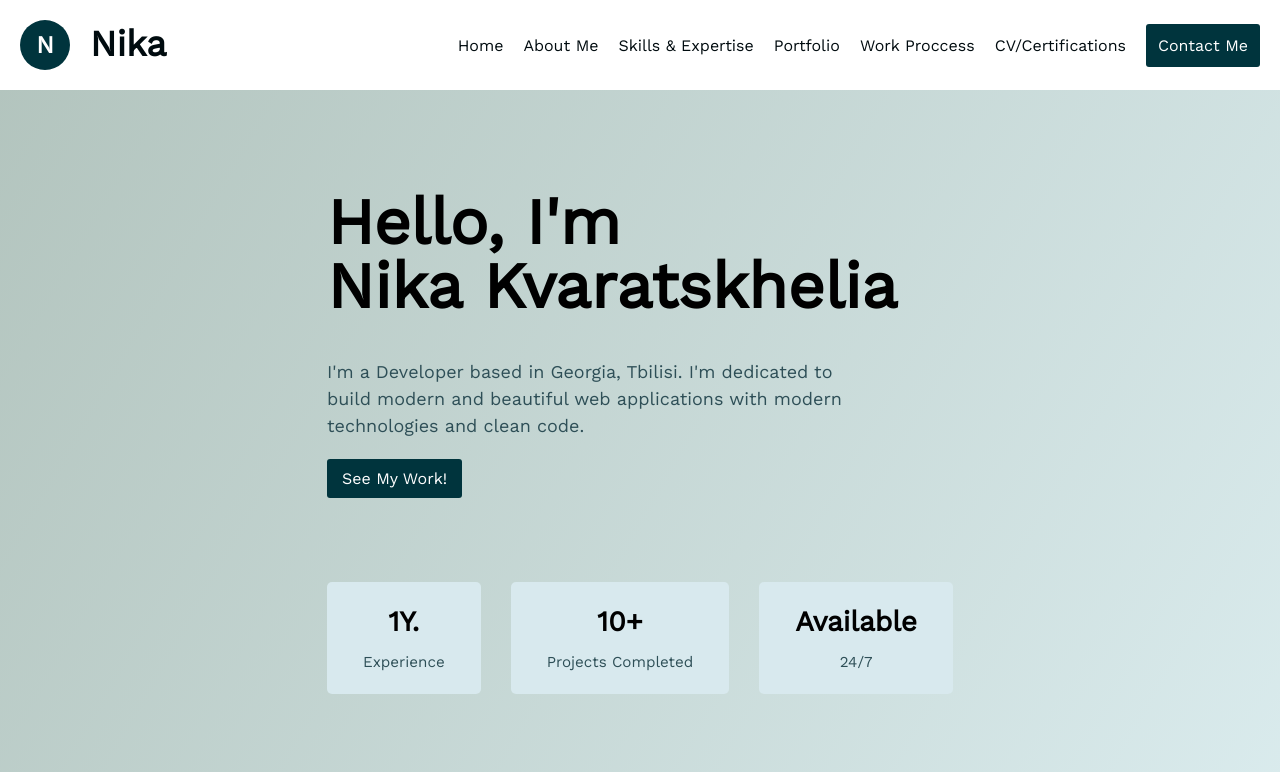
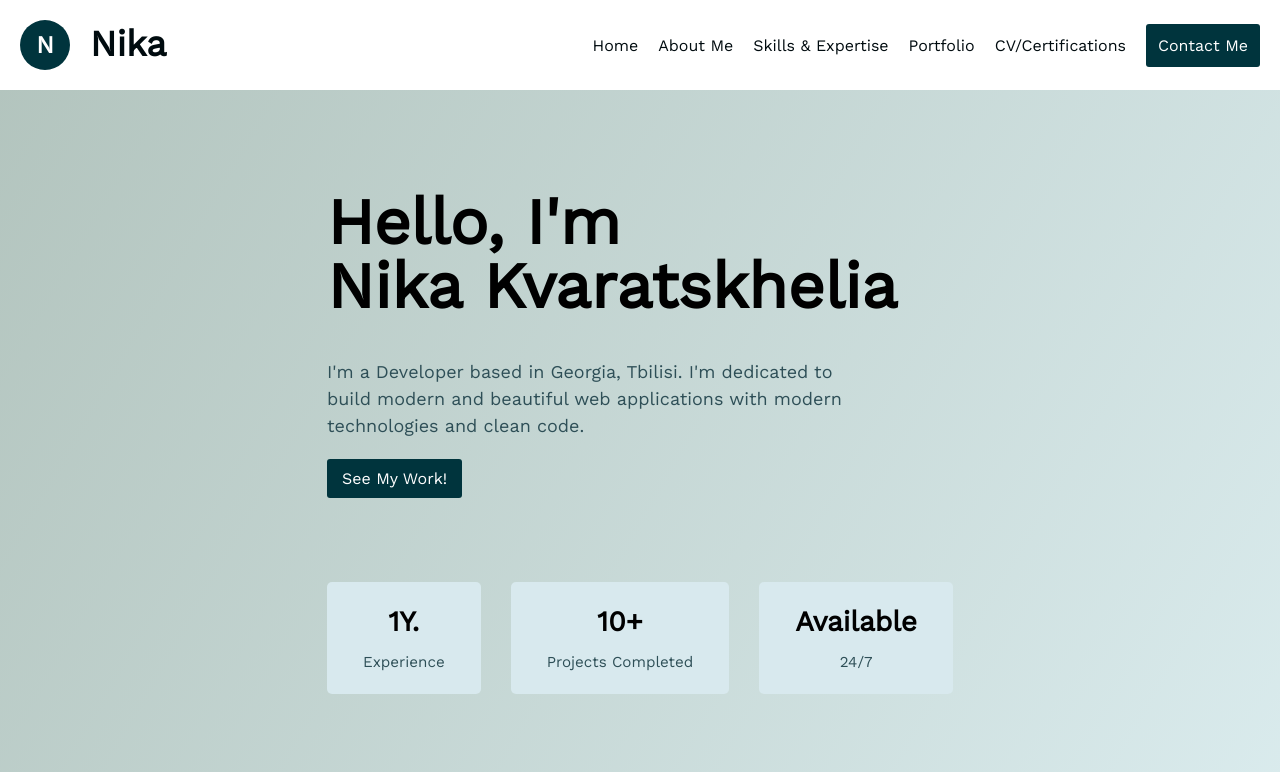
Before and after one commit to NikaKvaratskhelia/Portfolio, an Angular app: page / in a window 1280 px wide. Shown: the top 772 px of the page. Built offline with nearby package versions, Linux system fonts and the light colour scheme.

Commit message:
header updaed

```diff
--- a/src/app/components/header/header.component.html
+++ b/src/app/components/header/header.component.html
@@ -9,7 +9,6 @@
             <li><a routerLink="/aboutMe" >About Me</a></li>
             <li><a href="#skills" >Skills & Expertise</a></li>
             <li><a routerLink="portfolio">Portfolio</a></li>
-            <li><a href="#workProccess" >Work Proccess</a></li>
             <li><a routerLink="certifications">CV/Certifications</a></li>
             <li><a href="#contact" >Contact Me</a></li>
         </ul>
```
